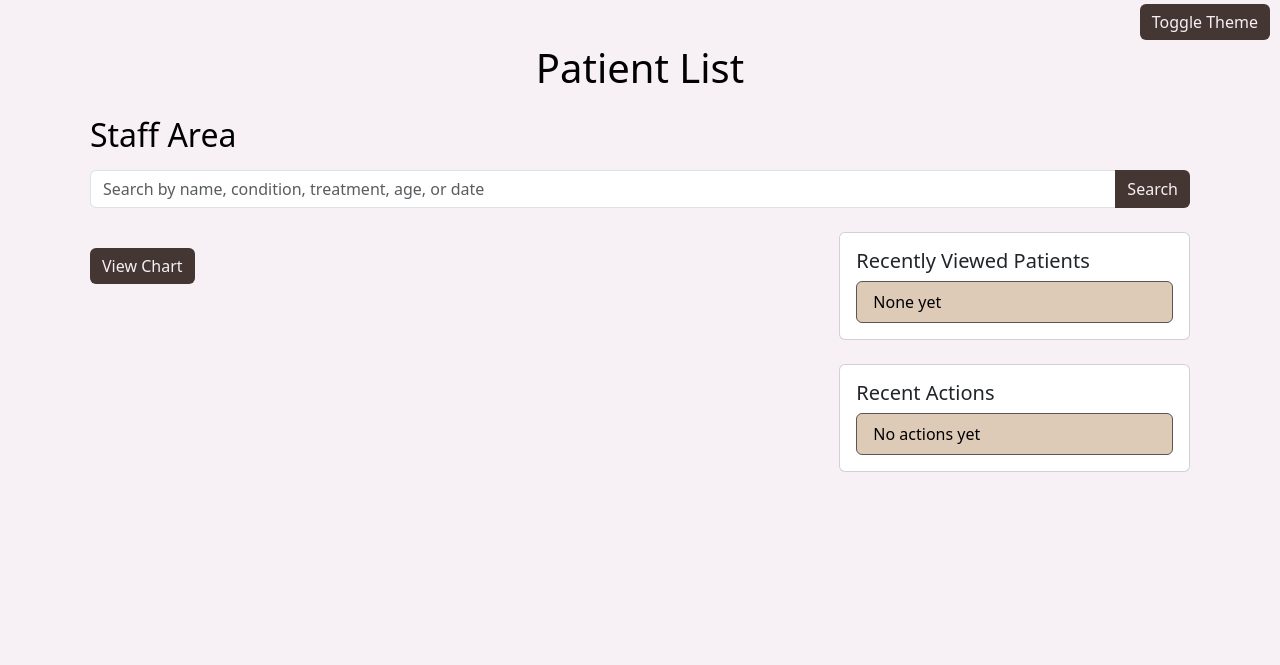
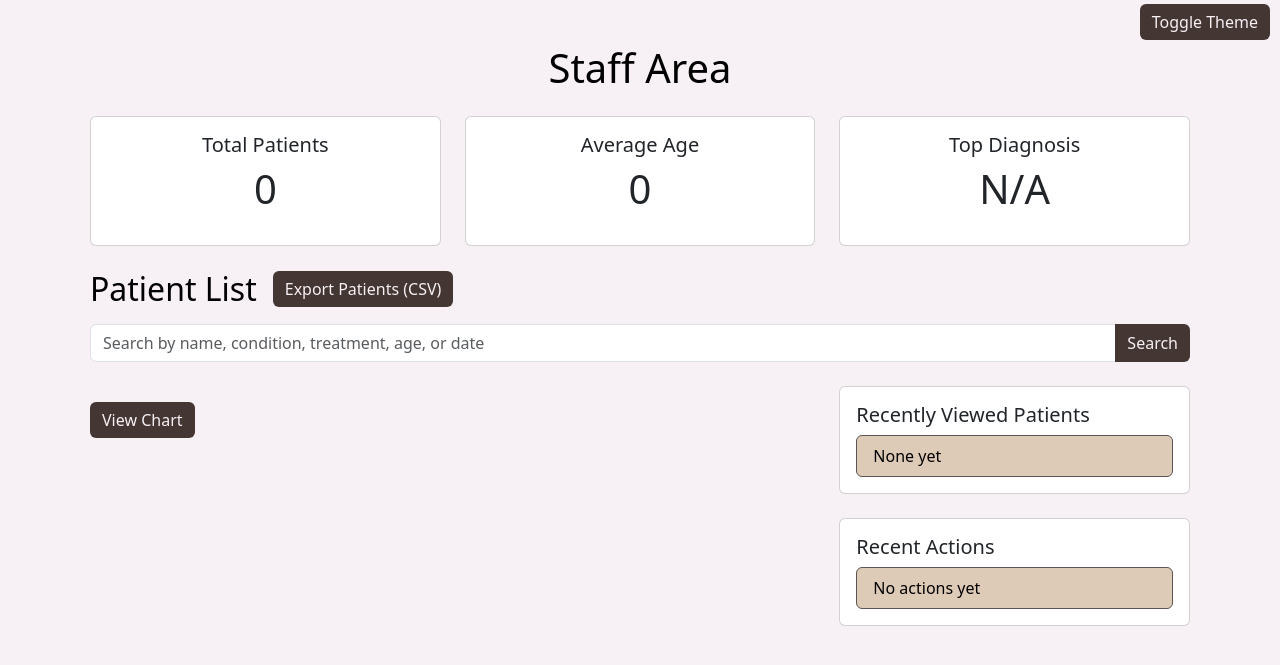
Before and after one commit to bsmit104/PatientDataTracker, a Django app: page / in a window 1280 px wide. Shown: the part 56-721 px from the top of the page. Run offline with Django 5.2, Linux system fonts and the light colour scheme; the visitor is signed in with stand-in values (Sample User, id 1); data that the repository does not hold is empty; some libraries are stand-ins or nearby versions.

Commit message:
finalizations for now - widgets patient edit history and export csv

```diff
--- a/patients/templates/patients/patient_list.html
+++ b/patients/templates/patients/patient_list.html
@@ -4,9 +4,39 @@
     Patient List
 {% endblock %}
 {% block content %}
-    <h1 class="text-center mb-4">Patient List</h1>
+    <h1 class="text-center mb-4">Staff Area</h1>
     {% if user.is_authenticated %}
-        <h2 class="mb-3">Staff Area</h2>
+        {% comment %} <h2 class="mb-3">Staff Area</h2> {% endcomment %}
+        <div class="row mb-4">
+            <div class="col-md-4">
+                <div class="card text-center">
+                    <div class="card-body">
+                        <h5>Total Patients</h5>
+                        <p class="display-6">{{ total_patients }}</p>
+                    </div>
+                </div>
+            </div>
+            <div class="col-md-4">
+                <div class="card text-center">
+                    <div class="card-body">
+                        <h5>Average Age</h5>
+                        <p class="display-6">{{ avg_age }}</p>
+                    </div>
+                </div>
+            </div>
+            <div class="col-md-4">
+                <div class="card text-center">
+                    <div class="card-body">
+                        <h5>Top Diagnosis</h5>
+                        <p class="display-6">{{ top_diagnosis }}</p>
+                    </div>
+                </div>
+            </div>
+        </div>
+        <div class="d-flex align-items-center mb-3">
+            <h2 class="mb-0 me-3">Patient List</h2>
+            <a href="{% url 'export_patients' %}" class="btn btn-custom">Export Patients (CSV)</a>
+        </div>
     {% else %}
         <p class="text-muted">Log in to manage patients.</p>
     {% endif %}
--- a/patients/urls.py
+++ b/patients/urls.py
@@ -8,4 +8,5 @@
     path('edit/<int:pk>/', views.edit_patient, name='edit_patient'),
     path('delete/<int:pk>/', views.delete_patient, name='delete_patient'),
     path('patient/<int:pk>/', views.patient_detail, name='patient_detail'),
+    path('export/', views.export_patients, name='export_patients'),
 ]
--- a/patients/views.py
+++ b/patients/views.py
@@ -1,11 +1,15 @@
 from django.shortcuts import render, redirect
 from django.contrib.auth.decorators import login_required
-from django.db.models import Q, Count
+from django.db.models import Q, Count, Avg
 from django.http import JsonResponse
-from .models import Patient, ActionLog
+from .models import Patient, ActionLog, EditHistory
 from .forms import PatientForm
 from collections import Counter
 from datetime import datetime, timedelta
+from django.http import HttpResponse
+import csv
+
+from patients import models
 
 def patient_list(request):
     query = request.GET.get('q', '')
@@ -19,27 +23,23 @@
         )
     else:
         patients = Patient.objects.all()
-    # Recently viewed from session
     recently_viewed_ids = request.session.get('recently_viewed', [])
     recently_viewed = Patient.objects.filter(id__in=recently_viewed_ids)[:5]
-    # Recent actions
     recent_actions = ActionLog.objects.order_by('-timestamp')[:7]
+    total_patients = Patient.objects.count()
+    avg_age = Patient.objects.aggregate(avg_age=Avg('age'))['avg_age'] or 0
+    top_diagnosis = Patient.objects.values('recent_diagnosis').annotate(count=Count('id')).order_by('-count').first()
     return render(request, 'patients/patient_list.html', {
         'patients': patients,
         'query': query,
         'recently_viewed': recently_viewed,
-        'recent_actions': recent_actions
+        'recent_actions': recent_actions,
+        'total_patients': total_patients,
+        'avg_age': round(avg_age, 1),
+        'top_diagnosis': top_diagnosis['recent_diagnosis'] if top_diagnosis else 'N/A'
     })
 
-# def patient_chart(request):
-#     patients = Patient.objects.all()
-#     data = {
-#         'labels': [p.recent_diagnosis for p in patients],
-#         'ages': [p.age for p in patients]
-#     }
-#     if request.headers.get('X-Requested-With') == 'XMLHttpRequest':
-#         return JsonResponse(data)
-#     return render(request, 'patients/patient_chart.html')
+
 def patient_chart(request):
     patients = Patient.objects.all()
 
@@ -154,19 +154,69 @@
         return redirect('patient_list')
     return render(request, 'patients/delete_patient.html', {'patient': patient})
 
+
 @login_required
 def patient_detail(request, pk):
     patient = Patient.objects.get(pk=pk)
-    # Update recently viewed in session
     recently_viewed = request.session.get('recently_viewed', [])
     if pk not in recently_viewed:
         recently_viewed.insert(0, pk)
-        request.session['recently_viewed'] = recently_viewed[:5]  # Keep top 5
+        request.session['recently_viewed'] = recently_viewed[:5]
     ActionLog.objects.create(user=request.user, action='viewed', patient_name=patient.name)
     past_diagnoses = patient.past_diagnoses.split(',') if patient.past_diagnoses else []
     past_treatments = patient.past_treatments.split(',') if patient.past_treatments else []
     past_records = list(zip(past_diagnoses, past_treatments)) if past_diagnoses else []
+    edit_history = patient.edit_history.all().order_by('-timestamp')[:5]  # Last 5 edits
     return render(request, 'patients/patient_detail.html', {
         'patient': patient,
-        'past_records': past_records
+        'past_records': past_records,
+        'edit_history': edit_history
     })
+
+
+@login_required
+def edit_patient(request, pk):
+    patient = Patient.objects.get(pk=pk)
+    if request.method == 'POST':
+        form = PatientForm(request.POST, instance=patient)
+        if form.is_valid():
+            old_data = Patient.objects.get(pk=pk).__dict__
+            form.save()
+            new_data = Patient.objects.get(pk=pk).__dict__
+            for field in form.changed_data:
+                ActionLog.objects.create(user=request.user, action='edited', patient_name=patient.name)
+                EditHistory.objects.create(
+                    patient=patient,
+                    user=request.user,
+                    field_changed=field,
+                    old_value=str(old_data.get(field, '')),
+                    new_value=str(new_data.get(field, ''))
+                )
+            return redirect('patient_list')
+    else:
+        form = PatientForm(instance=patient)
+    return render(request, 'patients/edit_patient.html', {'form': form, 'patient': patient})
+
+
+
+@login_required
+def export_patients(request):
+    response = HttpResponse(content_type='text/csv')
+    response['Content-Disposition'] = 'attachment; filename="patients_export.csv"'
+    writer = csv.writer(response)
+    writer.writerow(['Name', 'Age', 'Recent Diagnosis', 'Diagnosis Date', 'Treatment', 'Allergens', 'Past Diagnoses', 'Past Treatments', 'Notes', 'Created At'])
+    for patient in Patient.objects.all():
+        writer.writerow([
+            patient.name,
+            patient.age,
+            patient.recent_diagnosis,
+            patient.diagnosis_date,
+            patient.treatment,
+            patient.allergens,
+            patient.past_diagnoses,
+            patient.past_treatments,
+            patient.notes,
+            patient.created_at
+        ])
+    ActionLog.objects.create(user=request.user, action='exported', patient_name='All Patients')
+    return response
```
Also changed, not shown: patients/models.py (+14 -0 lines), patients/templates/patients/patient_detail.html (+16 -0 lines), README.md (added), patients/migrations/0007_edithistory.py (added).
